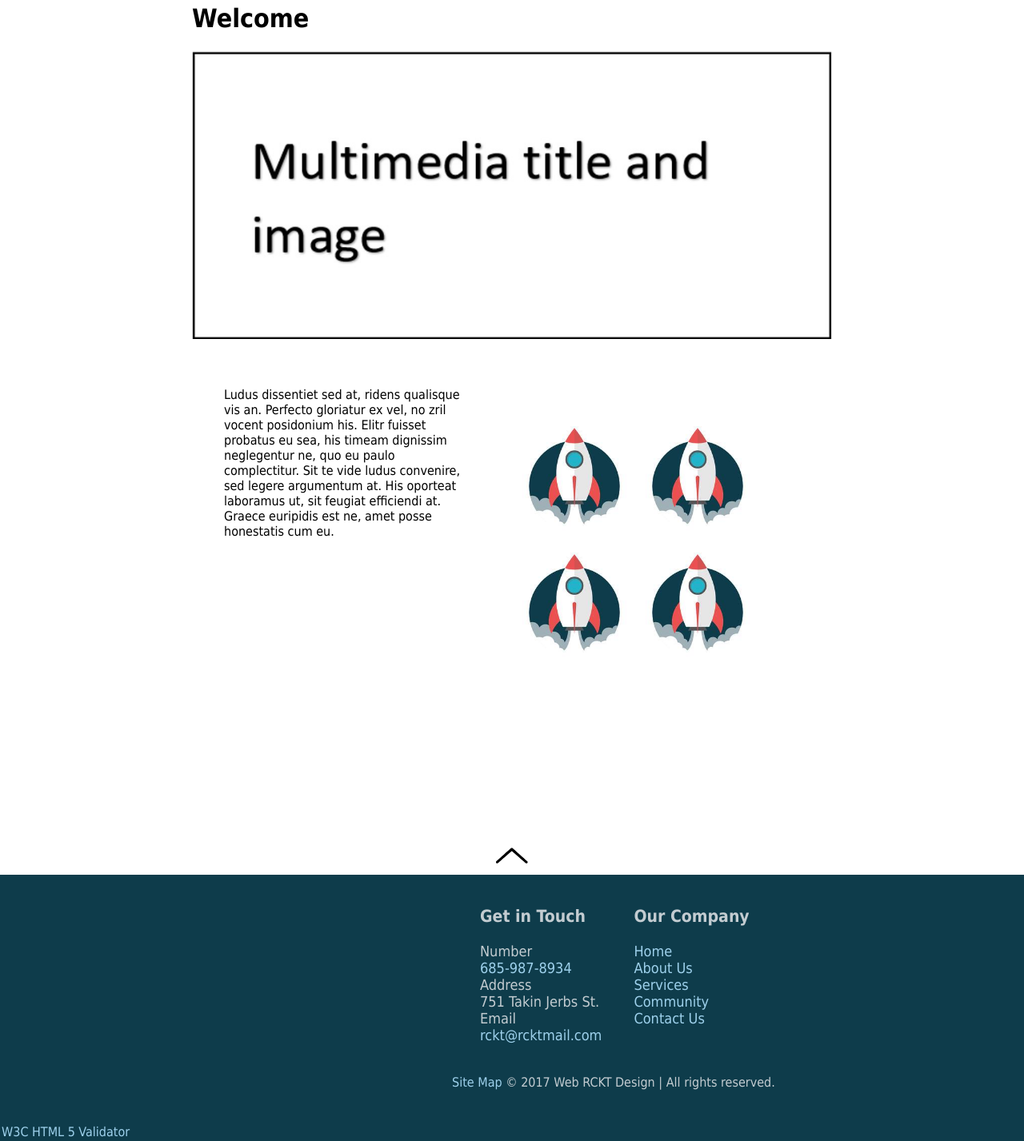
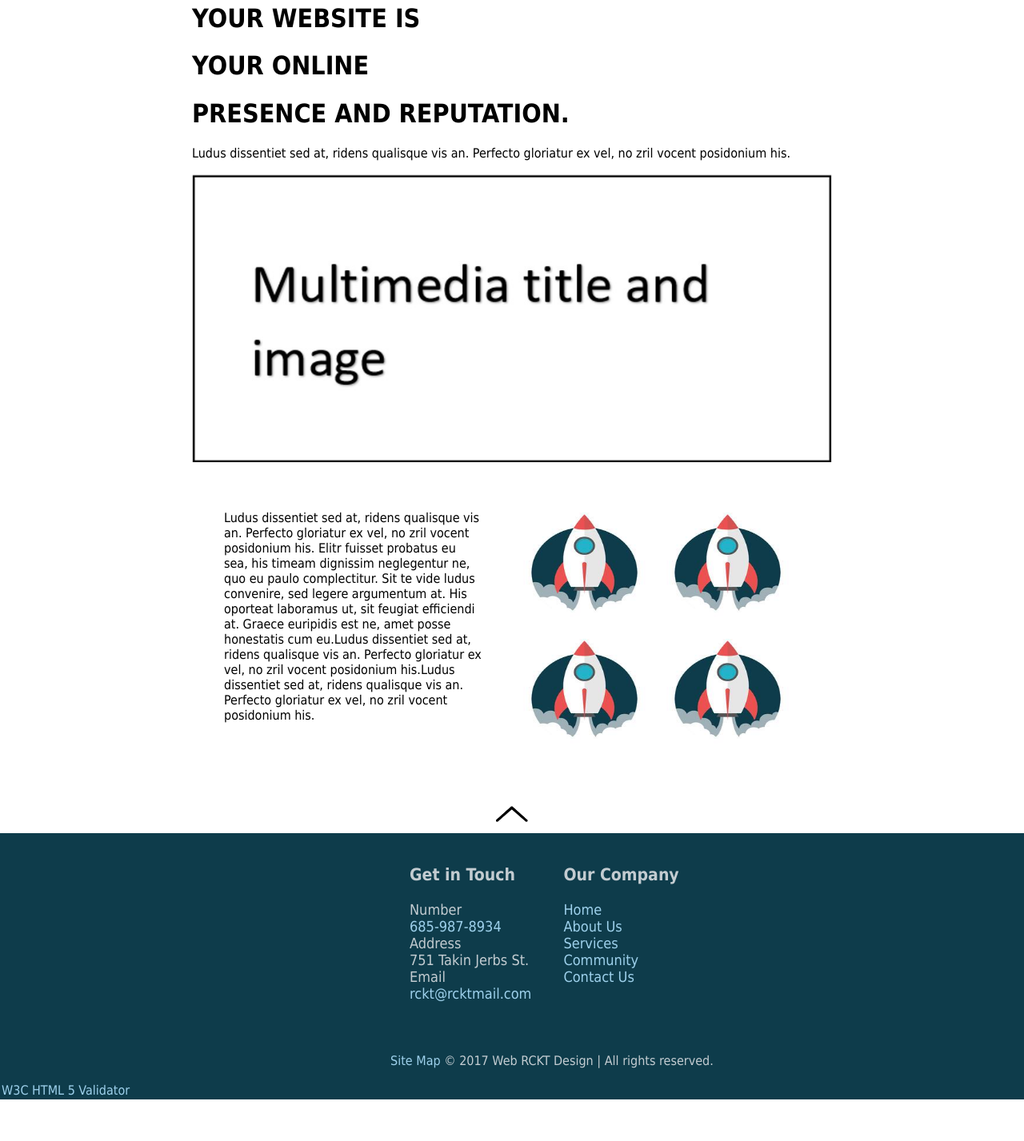
Before and after one commit to tonihe/1536, a PHP site: page /homepage.html in a window 1280 px wide. Shown: the part 120-1547 px from the top of the page at 80% size. After the commit the page ends 1495 px from the top, so only its background shows below. Run offline with PHP 8.4, Linux system fonts and the light colour scheme.

Commit message:
Updated Homepage, base.css
Switched header and footer values in base.css to percentages

```diff
--- a/G26/aboutus.html
+++ b/G26/aboutus.html
@@ -5,7 +5,6 @@
 <link rel="stylesheet" href="style/base.css">
 <title>Web RCKT</title>
 <style>
-header {z-index:10;}
 main img {padding-top: 30px;}
 
 #teamlink {position: relative;
--- a/G26/homepage.html
+++ b/G26/homepage.html
@@ -5,14 +5,18 @@
 <link rel="stylesheet" href="style/base.css">
 <title>Web RCKT</title>
 <style>
-header {z-index:10;}
 
-main p{max-width: 300px;
-		padding: 40px;}
+#homepagecontent {overflow: hidden;
+					padding: 5%;}
 
-.previewprojects {position: relative;
-					left: 400px;
-					bottom:200px;}
+#pagetext {	max-width: 350px;
+			float: left;
+			width: 45%;}
+
+.previewprojects {	float: right;
+					width: 45%;
+					}
+#scrollbutton {clear: right;}
 </style>
 </head>
 <body>
@@ -34,23 +38,33 @@ main p{max-width: 300px;
 	</header>
 <a name="pagetop"></a>
 <main>
-	<h1>Welcome</h1>
+	<h1>YOUR WEBSITE IS</h1>
+	<h1>YOUR ONLINE</h1>
+	<h1>PRESENCE AND REPUTATION.</h1>
+	<p>Ludus dissentiet sed at, ridens qualisque vis an. Perfecto gloriatur ex vel,
+				no zril vocent posidonium his. </p>
 	<img src="style/placeholder3.jpg" alt="Multimedia title and Image" width="800px";>
+		<div id="homepagecontent">
+			<div id="pagetext">
 			<p>
 				Ludus dissentiet sed at, ridens qualisque vis an. Perfecto gloriatur ex vel,
 				no zril vocent posidonium his. Elitr fuisset probatus eu sea, his timeam
 				dignissim neglegentur ne, quo eu paulo complectitur. Sit te vide ludus convenire,
 				sed legere argumentum at. His oporteat laboramus ut, sit feugiat efficiendi at.
-			Graece euripidis est ne, amet posse honestatis cum eu.
+				Graece euripidis est ne, amet posse honestatis cum eu.Ludus dissentiet sed at, ridens qualisque vis an. Perfecto gloriatur ex vel,
+				no zril vocent posidonium his.Ludus dissentiet sed at, ridens qualisque vis an. Perfecto gloriatur ex vel,
+				no zril vocent posidonium his.
+			</div>
 			</p>
 			<table class="previewprojects">
 				<tr>
-				<td><a href="#"><img src="style/sample.jpg" alt="Previews of Projects" width="150px;" height="150px";></a>	</td>
-				<td><a href="#"><img src="style/sample.jpg" alt="Previews of Projects" width="150px;" height="150px";></a>	</td>
+					<td><a href="#"><img src="style/sample.jpg" alt="Previews of Projects" width="175px;" height="150px";></a>	</td>
+					<td><a href="#"><img src="style/sample.jpg" alt="Previews of Projects" width="175px;" height="150px";></a>	</td>
 				<tr>
-				<td><a href="#"><img src="style/sample.jpg" alt="Previews of Projects" width="150px;" height="150px";></a>	</td>
-				<td><a href="#"><img src="style/sample.jpg" alt="Previews of Projects" width="150px;" height="150px";></a>	</td>
+					<td><a href="#"><img src="style/sample.jpg" alt="Previews of Projects" width="175px;" height="150px";></a>	</td>
+					<td><a href="#"><img src="style/sample.jpg" alt="Previews of Projects" width="175px;" height="150px";></a>	</td>
 			</table>
+		</div>
 <a id="scrollbutton" href="#pagetop"><img src="style/buttonup.png" alt="Back to Top"></a>
 </main>
 <footer>
--- a/G26/style/base.css
+++ b/G26/style/base.css
@@ -112,7 +112,7 @@ footer a { color: #9ed1ec;
 }
 
 #footerclmn1 {
-	padding-left: 600px;;
+	padding-left: 40%;
 }
 
 #footerclmn2 {
@@ -124,8 +124,8 @@ footer a { color: #9ed1ec;
 	display: block;
 	text-align: center;
 	position: relative;
-	bottom: 25px;
-	left: 525px;
+	bottom: 50%;
+	left: 35%;
 	clear: left;
 	width: 50%;
 	padding-top: 30px;
@@ -141,72 +141,4 @@ footer a { color: #9ed1ec;
 	padding: 2px;
 	position: bottom;
 	clear: both;
-<<<<<<< HEAD
 }
-
-
-/* Project Page CSS Starts Here
-Please edit with care and caution
-Coded by Toni, if problem arises
-please contact Toni. */
-
-.formtable {
-
-width: 100%;
-height: 500px;
-margin-left: auto;
-margin-right: auto;
-overflow: scroll;
-}
-
-.formtd1 {
-
-
-width: 300px;
-height: 300px;
-padding: 5%;
-
-}
-
-.formtd2 {
-
-
-width: 300px;
-height: 300px;
-padding: 5%;
-
-}
-
-.formtd3 {
-
-
-width: 300px;
-height: 300px;
-padding: 5%;
-
-}
-
-.formtd4 {
-
-
-width: 300px;
-height: 300px;
-padding: 5%;
-
-}
-
-/* Gray Scale of Project Colors & Hover */
-
-.hovergray figure img {
-	-webkit-filter: grayscale(100%);
-	filter: grayscale(100%);
-	-webkit-transition: .3s ease-in-out;
-	transition: .3s ease-in-out;
-}
-.hovergray figure:hover img {
-	-webkit-filter: grayscale(0);
-	filter: grayscale(0);
-}
-=======
-}
->>>>>>> 6b0414f43e8e3633585fe22333ddecf36e5c12ae
--- a/G26/team.html
+++ b/G26/team.html
@@ -5,8 +5,6 @@
 <link rel="stylesheet" href="style/base.css">
 <title>Web RCKT</title>
 <style>
-header {z-index:10;}
-
 .profiles 	{max-width: 300px;
 			padding: 50px 50px;}
 .profiles h3{text-align: center;}
```
Also changed, not shown: G26/projects.html (+42 -39 lines). Lines whose indentation alone changed are shown as unchanged.
